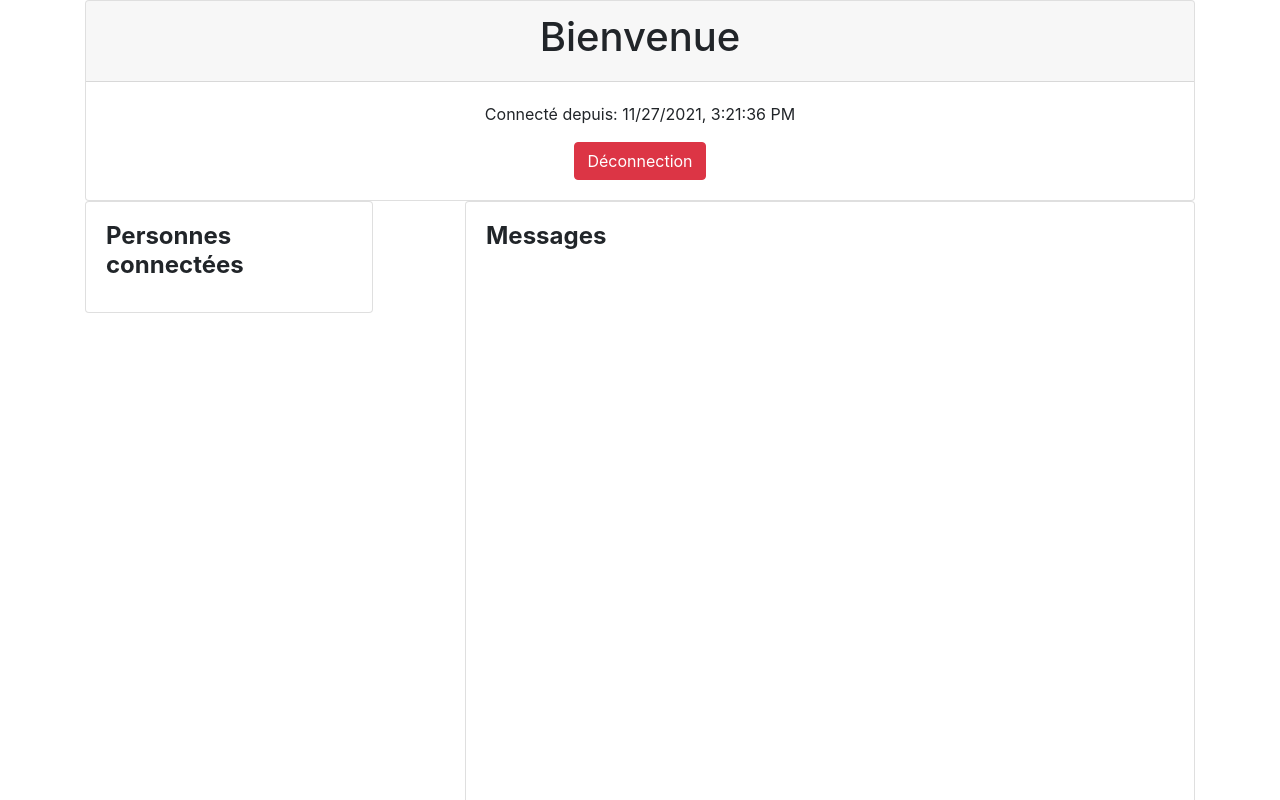
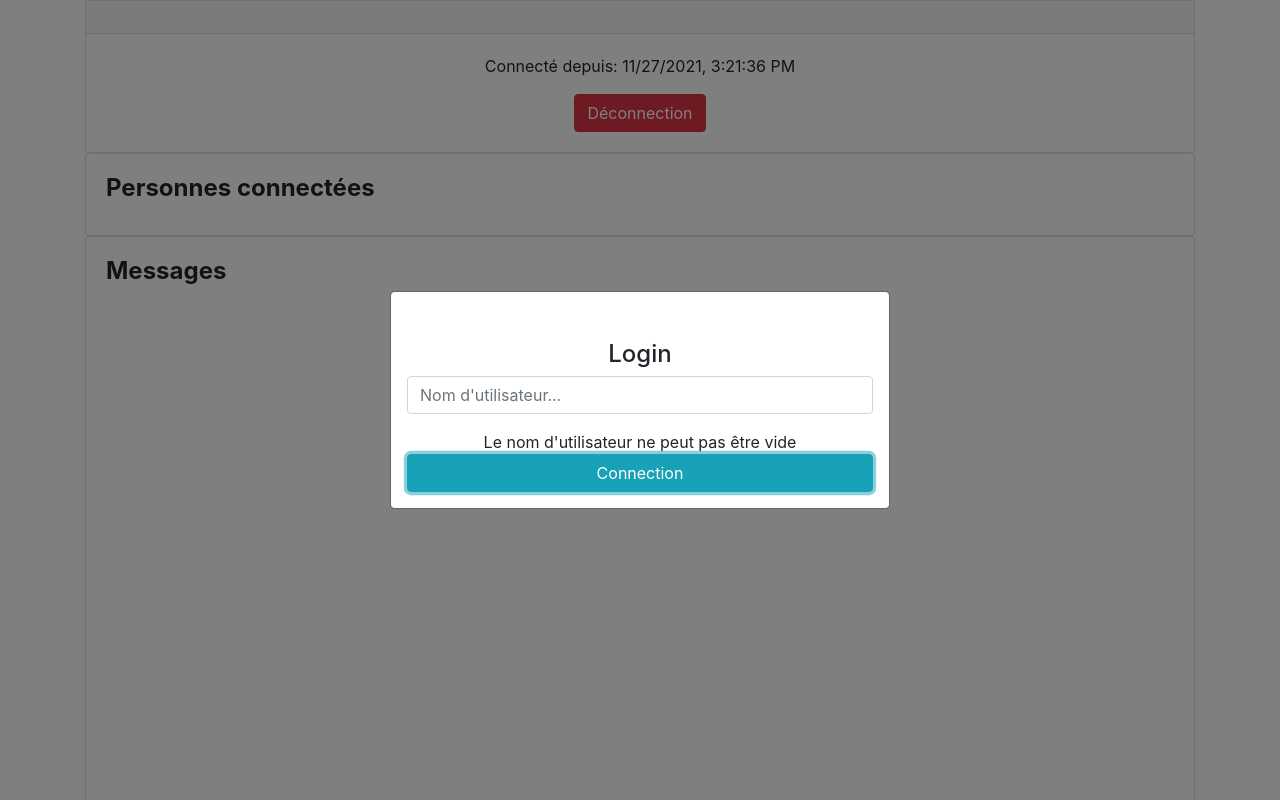
Before and after one commit to Abbaye11/abbaye11-chat, a website: page index.html in a window 1280 px wide. Both pictures are taken after a click on the button "Connection". Shown: the top 800 px of the page. Drawn offline with nearby package versions, Linux system fonts and the light colour scheme; no server answers.

Commit message:
style and width

```diff
--- a/index.html
+++ b/index.html
@@ -76,7 +76,11 @@
 
                 var username = $('#username').val();
 
-                $.ajax({
+                if(username === ""){
+                  $('#connect-msg').html("Le nom d'utilisateur ne peut pas être vide")
+                  $('#username').val("");
+                }else{
+                  $.ajax({
                     url: "/userexist/?username=" + username,
                     success: function(data, textStatus, xhr) {
                         console.log(xhr.status)
@@ -94,9 +98,7 @@
                         $('#modalLoginForm').modal('hide');
                     }
                 });
-
-
-
+                }
             })
 
 
@@ -234,14 +236,14 @@
         <!-- ligne milieux -->
         <div class="row">
           <div class="col">
-            <div class="card" style="width: 18rem;">
+            <div class="card" style="width: 100%;">
                 <div class="card-body">
                   <h4 style="font-weight: bold;" id="personnes-connectes-title" class="card-title"></h4>
                   <div id="participants"></div>
                 </div>
               </div>
           </div>
-          <div class="col-8">
+          <div class="col-12">
             <div class="card" style="width: 100%;">
                 <div id="messages-zone" class="card-body" style="height:40em; overflow:auto">
                   <h4 style="font-weight: bold;" id="messages-title" class="card-title"></h4>
```
Also changed, not shown: 1 other file.
